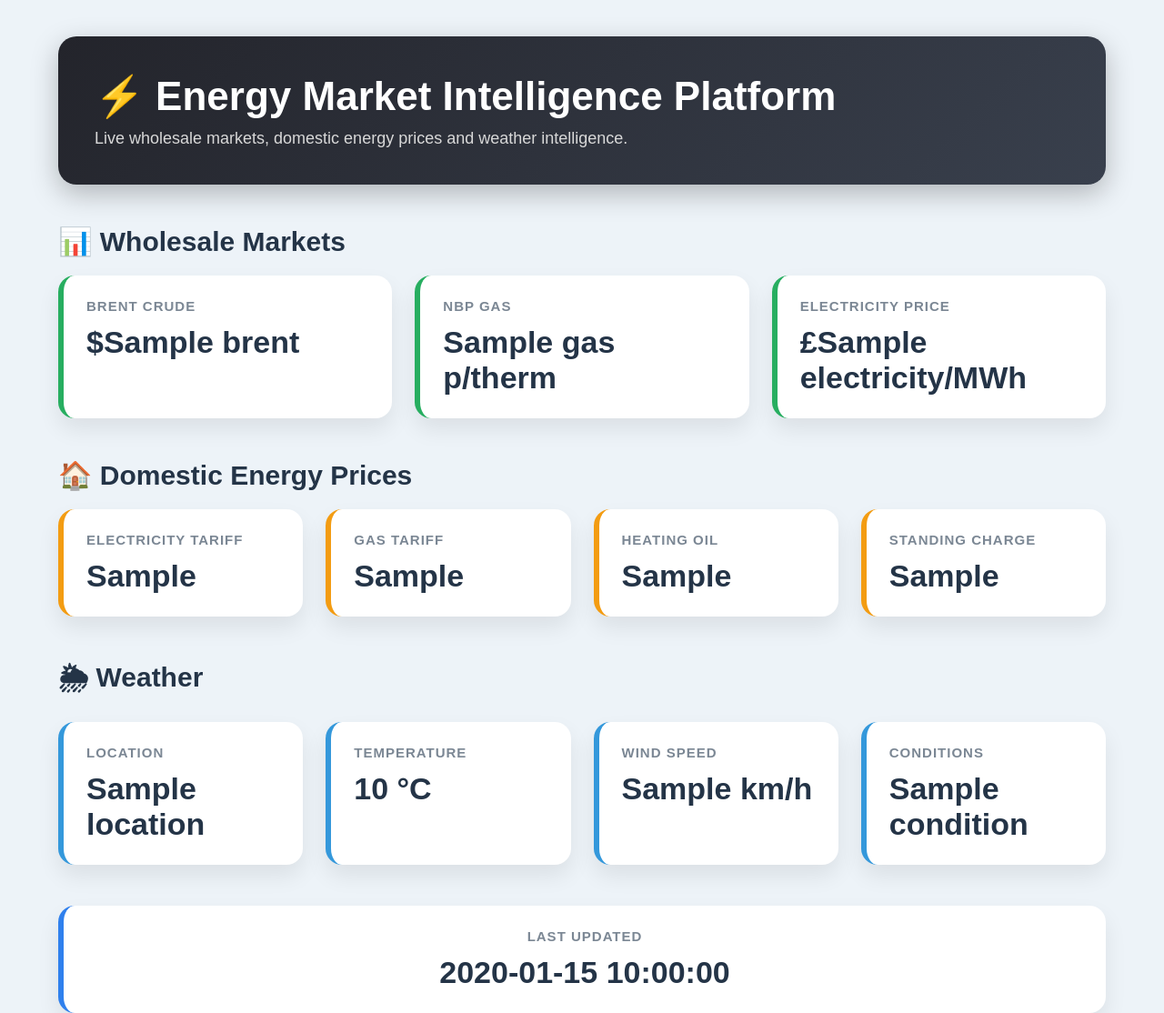
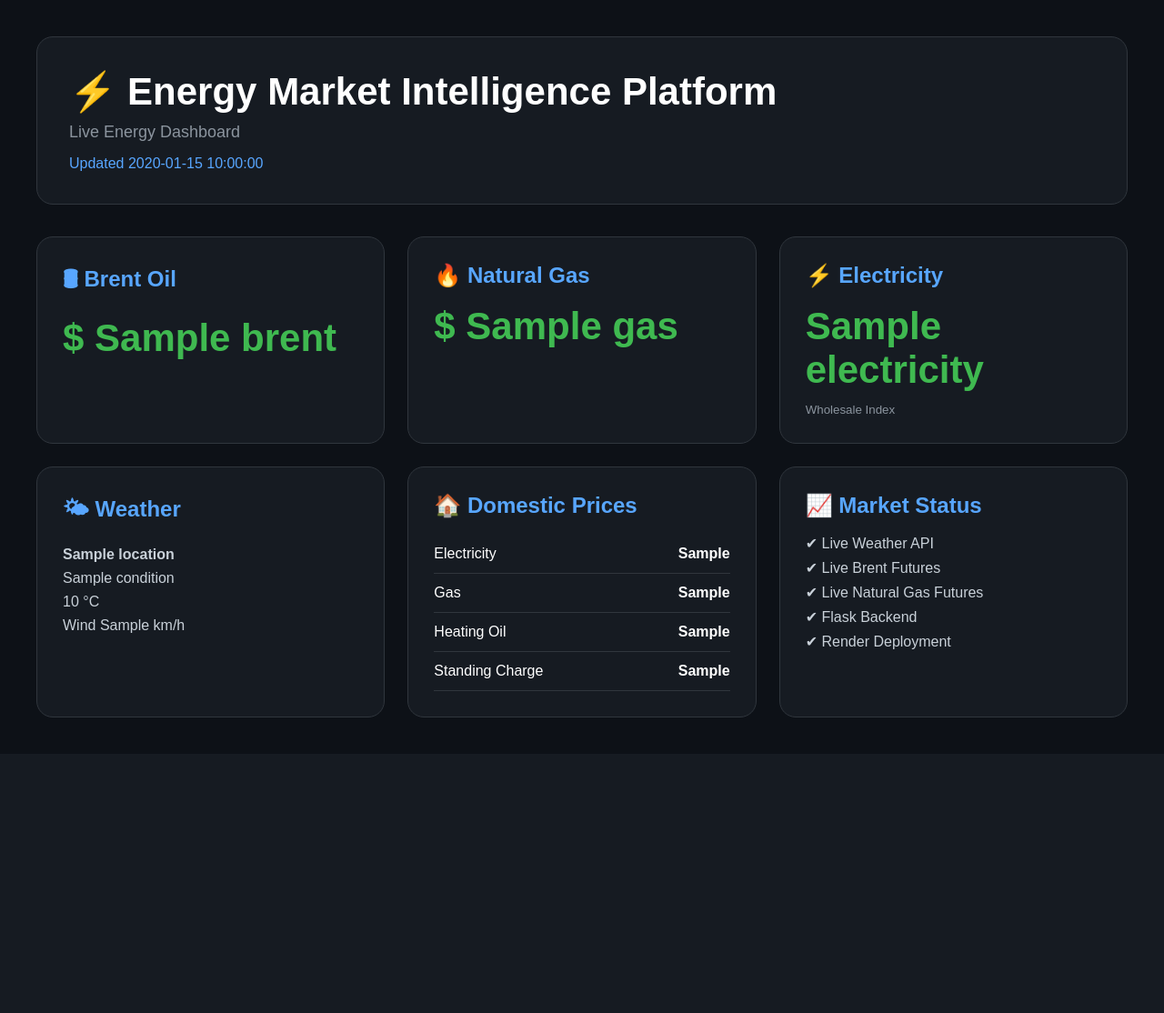
Before and after one commit to BenPatterson04/Energy-Market-Intelligance-Platform-, a Flask app: template templates/index.html in a window 1280 px wide. Shown: the whole page at 91% size. After the commit the page ends 789 px from the top, so only its background shows below. Run offline with Flask 3, Linux system fonts and the light colour scheme; the template is opened without the code that fills it: most values are stand-ins (such as "Sample title", 1, 10 or a date in 2020).

Commit message:
version 2 - Live market dashboard

```diff
--- a/app.py
+++ b/app.py
@@ -1,26 +1,22 @@
 from flask import Flask, render_template
 import requests
+import yfinance as yf
 from datetime import datetime
 
 app = Flask(__name__)
 
 # -----------------------------
-# API KEYS
+# API KEY
 # -----------------------------
-
 API_KEY = "33e78ee7ef8c1cc110237f9095609230"
 
-# -----------------------------
-# ROUTE
-# -----------------------------
 
 @app.route("/")
 def home():
 
     # -----------------------------
-    # Live Weather
+    # WEATHER
     # -----------------------------
-
     city = "Belfast"
 
     weather_url = (
@@ -28,40 +24,50 @@ def home():
         f"?q={city}&appid={API_KEY}&units=metric"
     )
 
-    weather = requests.get(weather_url).json()
+    try:
+        weather = requests.get(weather_url, timeout=10).json()
 
-    location = weather["name"]
-    temperature = round(weather["main"]["temp"], 1)
-    wind_speed = round(weather["wind"]["speed"] * 3.6, 1)  # m/s → km/h
-    condition = weather["weather"][0]["description"].title()
+        location = weather["name"]
+        temperature = round(weather["main"]["temp"], 1)
+        wind_speed = round(weather["wind"]["speed"] * 3.6, 1)
+        condition = weather["weather"][0]["description"].title()
+
+    except Exception:
+        location = "Unavailable"
+        temperature = "--"
+        wind_speed = "--"
+        condition = "--"
 
     # -----------------------------
-    # Wholesale Market Prices
+    # LIVE MARKETS
     # -----------------------------
+    try:
+        brent = round(
+            yf.Ticker("BZ=F").history(period="1d")["Close"].iloc[-1], 2
+        )
+    except Exception:
+        brent = "--"
 
-    # (Replace these with live APIs later)
+    try:
+        gas = round(
+            yf.Ticker("NG=F").history(period="1d")["Close"].iloc[-1], 2
+        )
+    except Exception:
+        gas = "--"
 
-    brent = 71.42
-    gas = 84.60
     electricity = 96.35
 
     # -----------------------------
-    # Domestic Energy Prices
+    # RETAIL PRICES
     # -----------------------------
-
     electricity_tariff = "27.5p/kWh"
     gas_tariff = "6.8p/kWh"
     heating_oil = "54.3p/L"
     standing_charge = "61p/day"
 
-    # -----------------------------
-    # Time Updated
-    # -----------------------------
-
     updated = datetime.now().strftime("%d %B %Y %H:%M")
 
     return render_template(
-
         "index.html",
 
         brent=brent,
@@ -78,8 +84,7 @@ def home():
         wind_speed=wind_speed,
         condition=condition,
 
-        updated=updated
-
+        updated=updated,
     )
 
 
--- a/requirements.txt
+++ b/requirements.txt
@@ -18,3 +18,4 @@ six==1.17.0
 urllib3==2.7.0
 Werkzeug==3.1.8
 gunicorn==23.0.0
+yfinance==0.2.65
--- a/static/style.css
+++ b/static/style.css
@@ -1,224 +1,112 @@
-/* ===========================================
-   ENERGY MARKET INTELLIGENCE PLATFORM
-   =========================================== */
-
 *{
     margin:0;
     padding:0;
     box-sizing:border-box;
+    font-family:Arial, Helvetica, sans-serif;
 }
 
 body{
-
-    font-family:Arial, Helvetica, sans-serif;
-
-    background:#edf3f8;
-
-    color:#222;
-
+    background:#0d1117;
+    color:white;
+    padding:40px;
 }
 
 .container{
-
-    width:90%;
     max-width:1400px;
-
     margin:auto;
-
 }
 
-/* ===========================================
-   HEADER
-   =========================================== */
-
 .header{
-
-    margin-top:40px;
-
-    background:linear-gradient(135deg,#23242b,#39404d);
-
-    color:white;
-
-    padding:40px;
-
-    border-radius:20px;
-
-    box-shadow:0 10px 30px rgba(0,0,0,.25);
-
+    background:#161b22;
+    border-radius:18px;
+    padding:35px;
+    margin-bottom:35px;
+    border:1px solid #30363d;
 }
 
 .header h1{
-
-    font-size:44px;
-
+    font-size:42px;
     margin-bottom:10px;
-
 }
 
 .header p{
-
-    color:#d8d8d8;
-
+    color:#8b949e;
     font-size:18px;
-
 }
 
-/* ===========================================
-   SECTION
-   =========================================== */
-
-.section{
-
-    margin-top:45px;
-
+.header span{
+    display:block;
+    margin-top:15px;
+    color:#58a6ff;
 }
 
-.section h2{
-
-    font-size:30px;
-
-    margin-bottom:20px;
-
-    color:#243447;
-
+.grid{
+    display:grid;
+    grid-template-columns:repeat(auto-fit,minmax(320px,1fr));
+    gap:25px;
 }
 
-/* ===========================================
-   GRID
-   =========================================== */
-
-.market-grid{
-
-    display:grid;
-
-    grid-template-columns:repeat(auto-fit,minmax(260px,1fr));
-
-    gap:25px;
-
-}
-
-/* ===========================================
-   CARDS
-   =========================================== */
-
 .card{
-
-    background:white;
-
+    background:#161b22;
     border-radius:18px;
-
-    padding:25px;
-
-    box-shadow:0 12px 25px rgba(0,0,0,.08);
-
-    transition:0.35s;
-
-    border-left:6px solid #2f80ed;
-
+    padding:28px;
+    border:1px solid #30363d;
+    transition:0.25s;
 }
 
 .card:hover{
-
-    transform:translateY(-8px);
-
-    box-shadow:0 20px 40px rgba(0,0,0,.18);
-
+    transform:translateY(-6px);
+    border-color:#58a6ff;
 }
 
-/* ===========================================
-   LABEL
-   =========================================== */
-
-.label{
-
-    color:#7b8794;
-
-    font-size:15px;
-
-    font-weight:bold;
-
-    text-transform:uppercase;
-
-    letter-spacing:1px;
-
+.card h2{
+    margin-bottom:18px;
+    color:#58a6ff;
 }
 
-/* ===========================================
-   VALUE
-   =========================================== */
-
-.value{
-
-    margin-top:12px;
-
-    font-size:34px;
-
+.price{
+    font-size:42px;
     font-weight:bold;
-
-    color:#243447;
-
+    color:#3fb950;
+    margin-bottom:10px;
 }
 
-/* ===========================================
-   COLOUR STRIPS
-   =========================================== */
-
-.section:nth-of-type(2) .card{
-
-    border-left:6px solid #27ae60;
-
+.card p{
+    margin:8px 0;
+    color:#c9d1d9;
 }
 
-.section:nth-of-type(3) .card{
-
-    border-left:6px solid #f39c12;
-
+table{
+    width:100%;
+    border-collapse:collapse;
 }
 
-.section:nth-of-type(4) .card{
-
-    border-left:6px solid #3498db;
-
+td{
+    padding:12px 0;
+    border-bottom:1px solid #30363d;
 }
 
-/* ===========================================
-   LAST UPDATED
-   =========================================== */
-
-.section:last-child .card{
-
-    text-align:center;
-
+td:last-child{
+    text-align:right;
+    font-weight:bold;
 }
 
-/* ===========================================
-   RESPONSIVE
-   =========================================== */
+small{
+    color:#8b949e;
+}
 
-@media(max-width:900px){
+@media(max-width:700px){
 
-.header{
-
-padding:25px;
-
+    body{
+        padding:20px;
     }
 
     .header h1{
-
-font-size:34px;
-
+        font-size:30px;
     }
 
-.value{
-
-font-size:28px;
-
-}
-
-.section h2{
-
-font-size:24px;
-
+    .price{
+        font-size:32px;
     }
 
 }
--- a/templates/index.html
+++ b/templates/index.html
@@ -1,6 +1,5 @@
 <!DOCTYPE html>
 <html lang="en">
-
 <head>
     <meta charset="UTF-8">
     <meta name="viewport" content="width=device-width, initial-scale=1.0">
@@ -13,115 +12,80 @@
 
 <div class="container">
 
-    <div class="header">
+    <header class="header">
         <h1>⚡ Energy Market Intelligence Platform</h1>
-        <p>Live wholesale markets, domestic energy prices and weather intelligence.</p>
-    </div>
+        <p>Live Energy Dashboard</p>
+        <span>Updated {{ updated }}</span>
+    </header>
 
-    <!-- Wholesale Markets -->
+    <div class="grid">
 
-    <div class="section">
+        <div class="card">
+            <h2>🛢 Brent Oil</h2>
+            <div class="price">$ {{ brent }}</div>
+        </div>
 
-        <h2>📊 Wholesale Markets</h2>
+        <div class="card">
+            <h2>🔥 Natural Gas</h2>
+            <div class="price">$ {{ gas }}</div>
+        </div>
 
-        <div class="market-grid">
+        <div class="card">
+            <h2>⚡ Electricity</h2>
+            <div class="price">{{ electricity }}</div>
+            <small>Wholesale Index</small>
+        </div>
 
-            <div class="card">
-                <div class="label">Brent Crude</div>
-                <div class="value">${{ brent }}</div>
-            </div>
+        <div class="card">
+            <h2>🌤 Weather</h2>
 
-            <div class="card">
-                <div class="label">NBP Gas</div>
-                <div class="value">{{ gas }} p/therm</div>
-            </div>
+            <p><strong>{{ location }}</strong></p>
 
-            <div class="card">
-                <div class="label">Electricity Price</div>
-                <div class="value">£{{ electricity }}/MWh</div>
-            </div>
+            <p>{{ condition }}</p>
+
+            <p>{{ temperature }} °C</p>
+
+            <p>Wind {{ wind_speed }} km/h</p>
 
         </div>
 
-    </div>
+        <div class="card">
+            <h2>🏠 Domestic Prices</h2>
 
-    <!-- Domestic Energy -->
+            <table>
 
-    <div class="section">
+                <tr>
+                    <td>Electricity</td>
+                    <td>{{ electricity_tariff }}</td>
+                </tr>
 
-        <h2>🏠 Domestic Energy Prices</h2>
+                <tr>
+                    <td>Gas</td>
+                    <td>{{ gas_tariff }}</td>
+                </tr>
 
-        <div class="market-grid">
+                <tr>
+                    <td>Heating Oil</td>
+                    <td>{{ heating_oil }}</td>
+                </tr>
 
-            <div class="card">
-                <div class="label">Electricity Tariff</div>
-                <div class="value">{{ electricity_tariff }}</div>
-            </div>
+                <tr>
+                    <td>Standing Charge</td>
+                    <td>{{ standing_charge }}</td>
+                </tr>
 
-            <div class="card">
-                <div class="label">Gas Tariff</div>
-                <div class="value">{{ gas_tariff }}</div>
-            </div>
-
-            <div class="card">
-                <div class="label">Heating Oil</div>
-                <div class="value">{{ heating_oil }}</div>
-            </div>
-
-            <div class="card">
-                <div class="label">Standing Charge</div>
-                <div class="value">{{ standing_charge }}</div>
-            </div>
+            </table>
 
         </div>
 
-    </div>
+        <div class="card">
+            <h2>📈 Market Status</h2>
 
-    <!-- Weather -->
-
-    <div class="section">
-
-        <h2>🌦 Weather</h2>
-
-        <div class="market-grid">
-
-            <div class="card">
-                <div class="label">Location</div>
-                <div class="value">{{ location }}</div>
-            </div>
-
-            <div class="card">
-                <div class="label">Temperature</div>
-                <div class="value">{{ temperature }} °C</div>
-            </div>
-
-            <div class="card">
-                <div class="label">Wind Speed</div>
-                <div class="value">{{ wind_speed }} km/h</div>
-            </div>
-
-            <div class="card">
-                <div class="label">Conditions</div>
-                <div class="value">{{ condition }}</div>
-            </div>
-
-        </div>
-
-    </div>
-
-    <!-- Last Updated -->
-
-    <div class="section">
-
-        <div class="card">
-
-            <div class="label">
-                Last Updated
-            </div>
-
-            <div class="value">
-                {{ updated }}
-            </div>
+            <p>✔ Live Weather API</p>
+            <p>✔ Live Brent Futures</p>
+            <p>✔ Live Natural Gas Futures</p>
+            <p>✔ Flask Backend</p>
+            <p>✔ Render Deployment</p>
 
         </div>
 
@@ -130,5 +94,4 @@
 </div>
 
 </body>
-
 </html>
```
Lines whose indentation alone changed are shown as unchanged.
